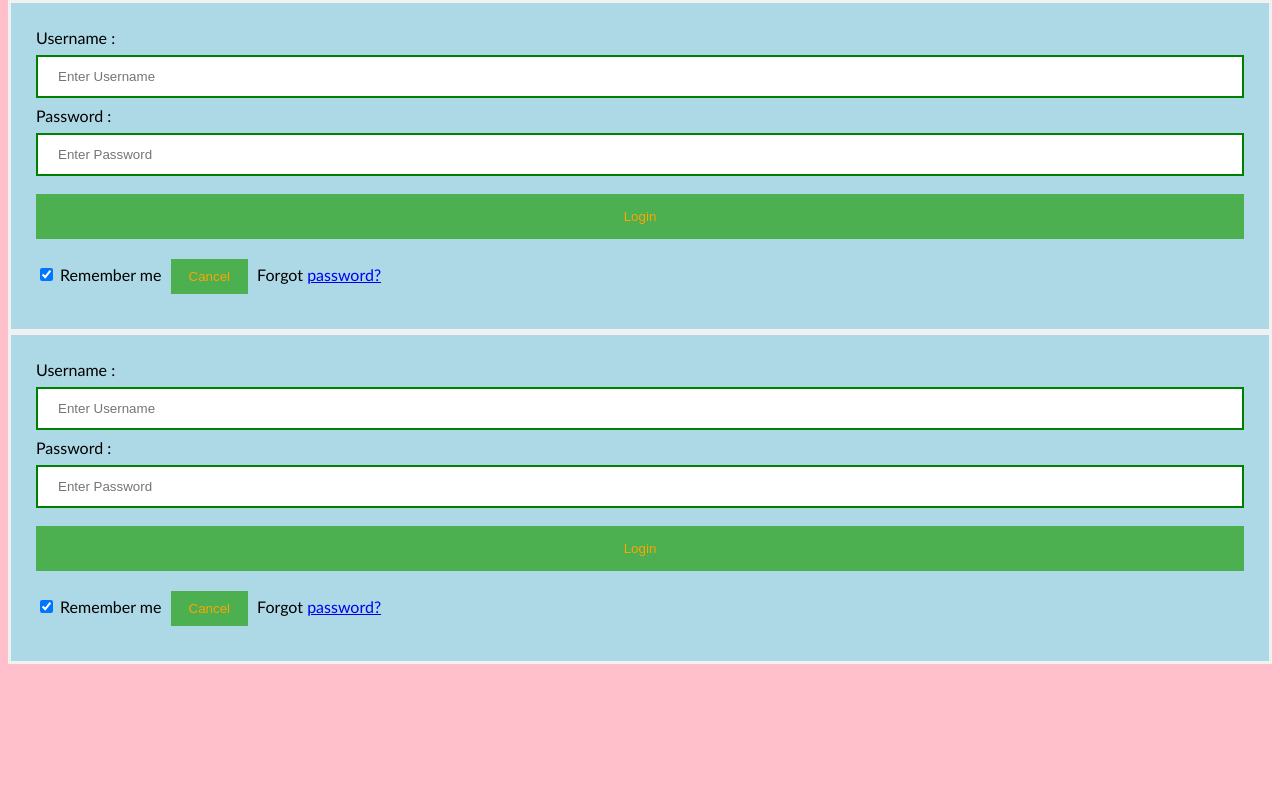
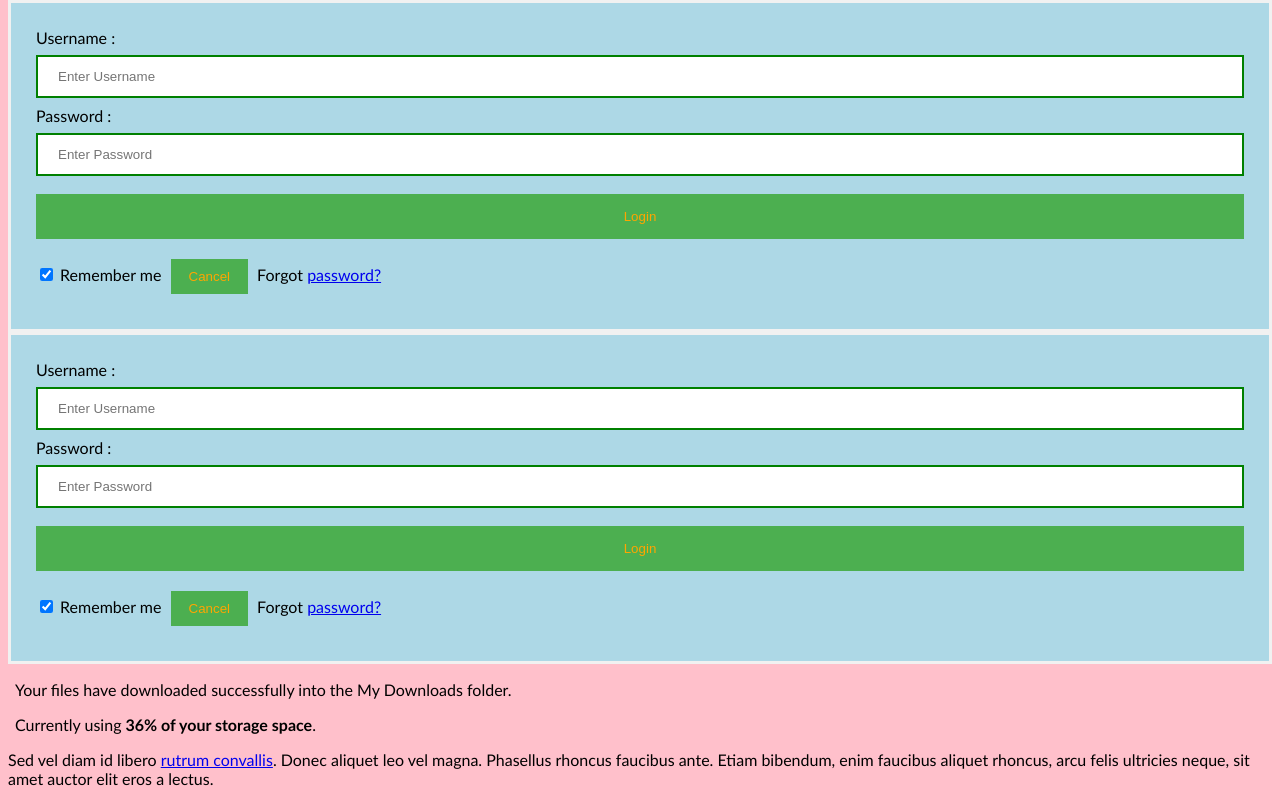
Before and after one commit to siddharthcodee/trying-something-new, a plain HTML site: page JQuery.html in a window 1280 px wide. Shown: the part 3518-4322 px from the top of the page. Before the commit the page ends 4190 px from the top, so only its background shows below. Drawn offline with Linux system fonts and the light colour scheme.

Commit message:
Update JQuery.html

```diff
--- a/JQuery.html
+++ b/JQuery.html
@@ -115,6 +115,17 @@ button {
             Forgot <a href="#"> password? </a>
         </div>
     </form>
+    <div id="dialog-message" title="Download complete">
+  <p>
+    <span class="ui-icon ui-icon-circle-check" style="float:left; margin:0 7px 50px 0;"></span>
+    Your files have downloaded successfully into the My Downloads folder.
+  </p>
+  <p>
+    Currently using <b>36% of your storage space</b>.
+  </p>
+</div>
+
+<p>Sed vel diam id libero <a href="http://example.com">rutrum convallis</a>. Donec aliquet leo vel magna. Phasellus rhoncus faucibus ante. Etiam bibendum, enim faucibus aliquet rhoncus, arcu felis ultricies neque, sit amet auctor elit eros a lectus.</p>
     <script>
       $("#innerbox").draggable({ axis: "y" });
       $(document).ready(function(){
```
